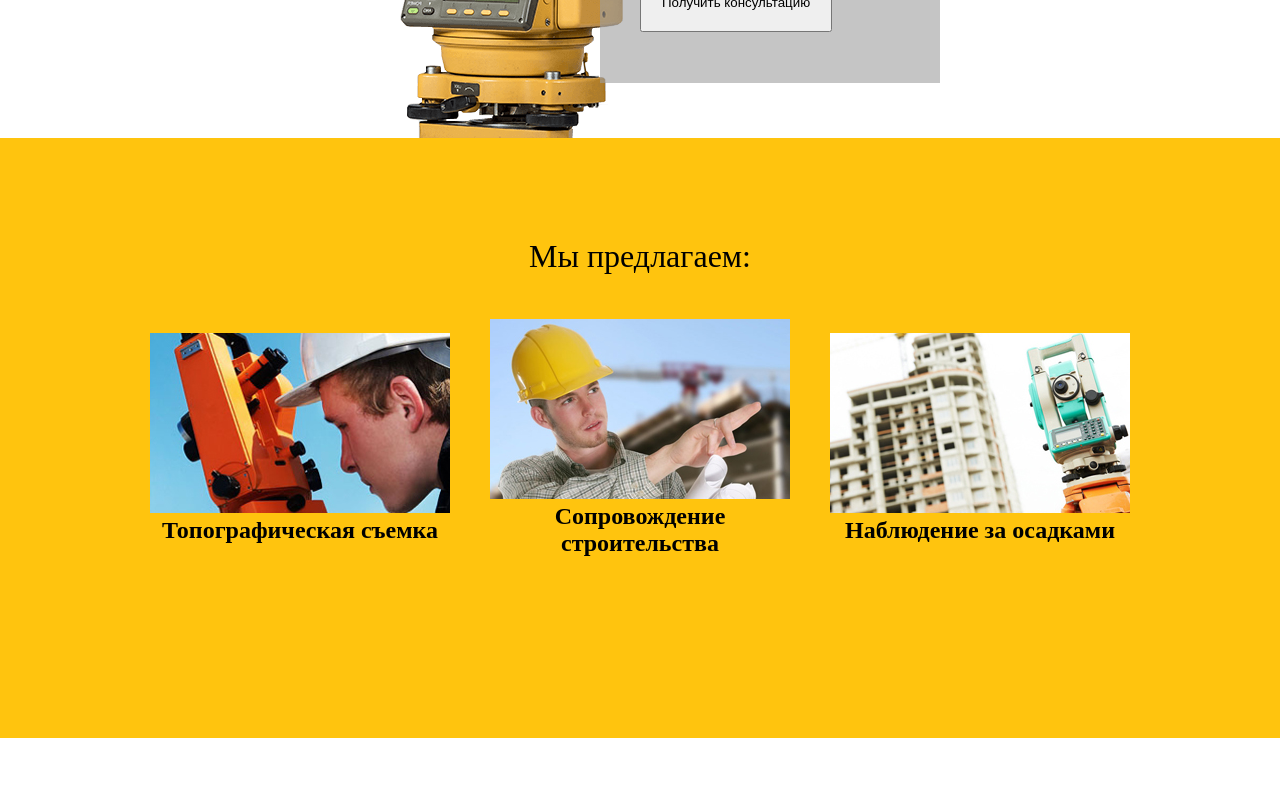
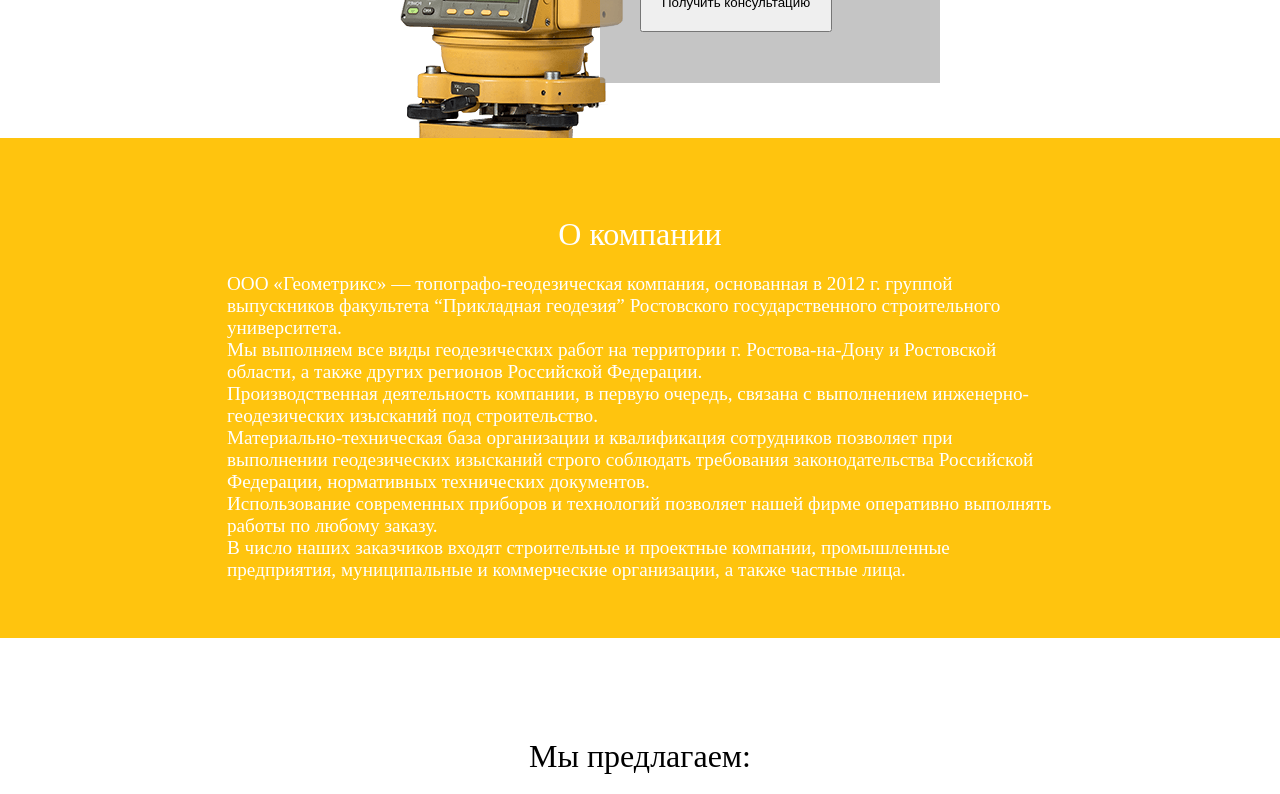
Before and after one commit to ogneyar/Geometrix, an Angular app: page / in a window 1280 px wide. Shown: the part 1520-2314 px from the top of the page. Built offline with nearby package versions, Linux system fonts and the light colour scheme.

Commit message:
add in block why-are-we text about company

```diff
--- a/src/app/landing/landing.component.html
+++ b/src/app/landing/landing.component.html
@@ -52,6 +52,23 @@
 </div>
 
 
+<div class="why-are-we">
+    <!-- <h1>why-are-we</h1> -->
+
+    <h1>О компании</h1>
+    <div>
+        <p>ООО «Геометрикс» — топографо-геодезическая компания, основанная в 2012 г. группой выпускников факультета “Прикладная геодезия” Ростовского государственного строительного университета.</p>
+        <p>Мы выполняем все виды геодезических работ на территории г. Ростова-на-Дону и Ростовской области, а также других регионов Российской Федерации.</p>
+        <p>Производственная деятельность компании, в первую очередь, связана с выполнением инженерно-геодезических изысканий под строительство.</p>
+        <p>Материально-техническая база организации и квалификация сотрудников позволяет при выполнении геодезических изысканий строго соблюдать требования законодательства Российской Федерации, нормативных технических документов.</p>
+        <p>Использование современных приборов и технологий позволяет нашей фирме оперативно выполнять работы по любому заказу.</p>
+        <p>В число наших заказчиков входят строительные и проектные компании, промышленные предприятия, муниципальные и коммерческие организации, а также частные лица.</p>
+    </div>
+
+</div>
+
+
+
 <div class="about-photo">
     <p>Мы предлагаем:</p>
     <div class="container">
@@ -100,6 +117,7 @@
 
 <div class="reason">
     <h1>Почему именно мы?</h1>
+
     <div class="reason-one">
         <h3>Почему мы?</h3>
         <p>Потому что</p>
@@ -140,11 +158,6 @@
     </div>
 </div>
 </div>
-
-<div class="why-are-we">
-    <h1>why-are-we</h1>
-</div>
-
 
 
 <div class="scheme">
--- a/src/app/landing/landing.component.scss
+++ b/src/app/landing/landing.component.scss
@@ -406,6 +406,53 @@
 
 
 // ------------------
+// .why-are-we
+// ------------------
+.why-are-we {
+    // width: 100%;
+    display: flex;
+    flex-direction: column;
+    align-items: center;
+    justify-content: center;
+    padding: 50px;
+
+    // height: $height-block;
+    min-height: 400px;
+    background: $light-yellow;
+    color: $white;
+
+//     visibility: hidden;
+//     display: none;
+    h1 {
+        // width: 100%;
+        // display: flex;
+        padding: 20px;
+    }
+    p {
+        font-size: 1.2rem;
+        // padding: 20px;
+    }
+}
+@media (min-width: 1000px) {
+    .why-are-we {
+        div {
+            width: 70%;
+        }
+    }
+}
+@media (max-width: 500px) {
+    .why-are-we {
+        padding: 10px;
+        div {
+            padding-bottom: 50px;
+        }
+    }
+}
+//----------------------------------
+
+
+
+// ------------------
 // .promo
 // ------------------
 .promo {
@@ -428,8 +475,8 @@
 // .about-photo
 // ------------------
 .about-photo {
-    // background: $white;
-    background: $light-yellow;
+    background: $white;
+    // background: $light-yellow;
     position: relative;
     width: 100%;
     display: flex;
@@ -539,7 +586,8 @@
 
     // height: $height-block;
     height: 400px;
-    background: $white;
+    // background: $white;
+    background: $light-yellow;
 
     // visibility: hidden;
     // display: none;
@@ -703,25 +751,6 @@
 
 
 // ------------------
-// .why-are-we
-// ------------------
-.why-are-we {
-    // width: 100%;
-    // display: flex;
-    // align-items: center;
-    // justify-content: center;
-
-    // height: $height-block;
-    height: 400px;
-    background: $yellow;
-    color: $white;
-
-    visibility: hidden;
-    display: none;
-}
-//----------------------------------
-
-// ------------------
 // .scheme
 // ------------------
 .scheme {
```
